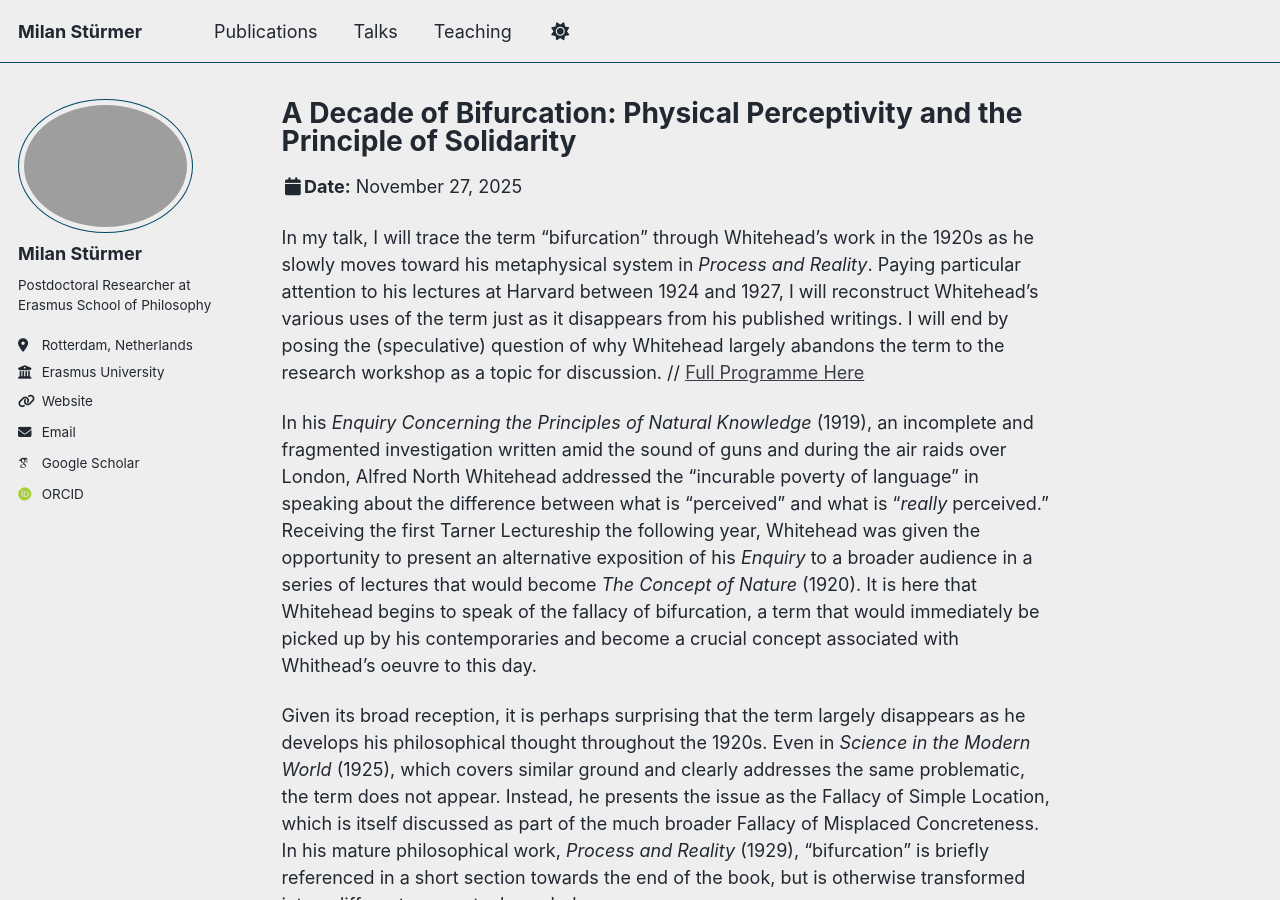
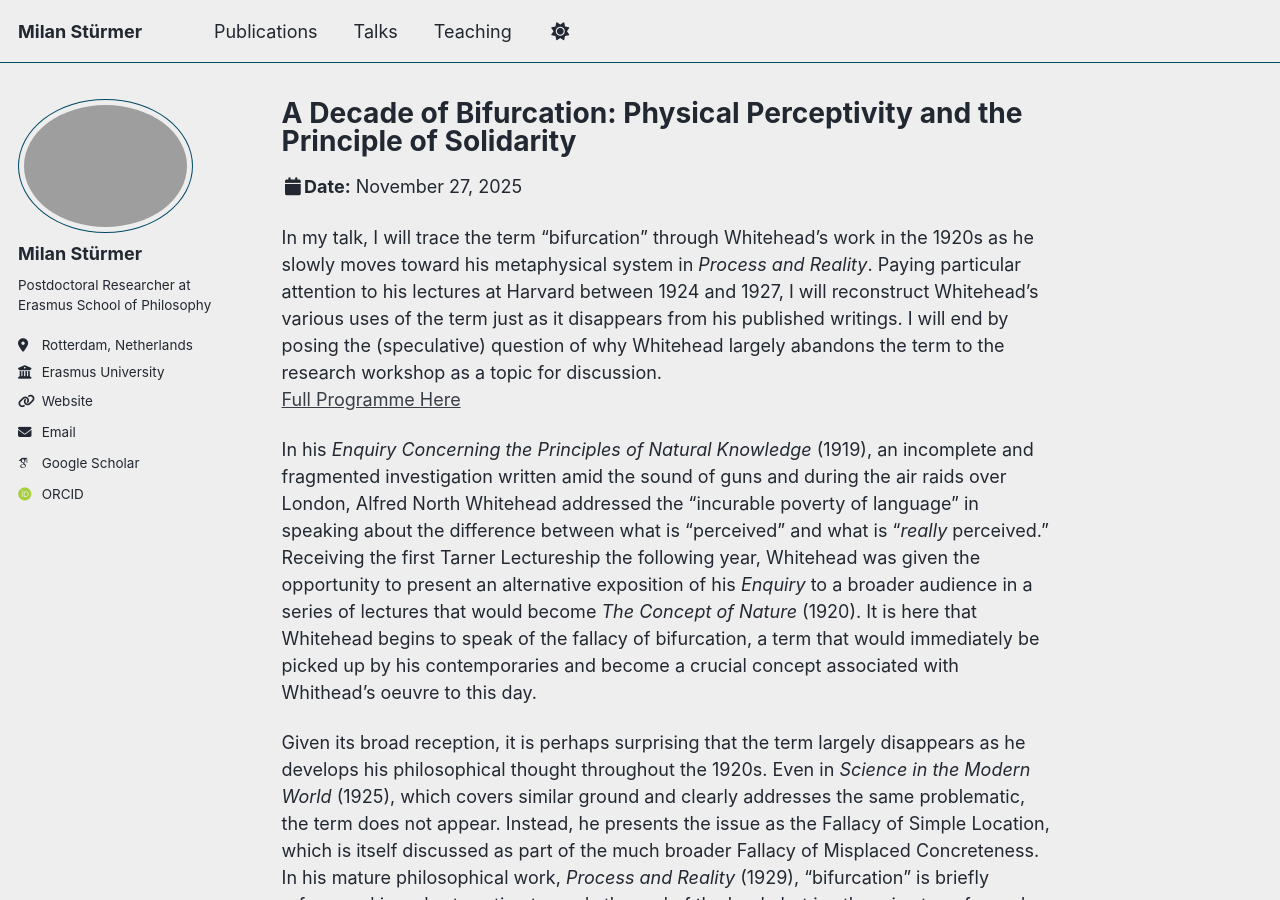
Before and after one commit to milanstuermer/milanstuermer.github.io, a Jekyll site: the page built from _talks/2025-decade-bifurcation.md, in a window 1280 px wide and 900 px high. Built offline with Jekyll 4.4.1, drawn with Linux system fonts in a browser that asks for light colours; some web fonts are replaced; a script that is not in the unit is left out.

```diff
--- a/_talks/2025-decade-bifurcation.md
+++ b/_talks/2025-decade-bifurcation.md
@@ -10,8 +10,8 @@ location: "Leuphana University Lüneburg"
 ---
 
 
-In my talk, I will trace the term “bifurcation” through Whitehead’s work in the 1920s as he slowly moves toward his metaphysical system in _Process and Reality_. Paying particular attention to his lectures at Harvard between 1924 and 1927, I will reconstruct Whitehead’s various uses of the term just as it disappears from his published writings. I will end by posing the (speculative) question of why Whitehead largely abandons the term to the research workshop as a topic for discussion.
-// [Full Programme Here](https://www.leuphana.de/fileadmin/user_upload/portale/disruptive-contition/bifurcation_operation/bifurcation-operation-programme.pdf)
+In my talk, I will trace the term “bifurcation” through Whitehead’s work in the 1920s as he slowly moves toward his metaphysical system in _Process and Reality_. Paying particular attention to his lectures at Harvard between 1924 and 1927, I will reconstruct Whitehead’s various uses of the term just as it disappears from his published writings. I will end by posing the (speculative) question of why Whitehead largely abandons the term to the research workshop as a topic for discussion.\
+[Full Programme Here](https://www.leuphana.de/fileadmin/user_upload/portale/disruptive-contition/bifurcation_operation/bifurcation-operation-programme.pdf)
 
 In his _Enquiry Concerning the Principles of Natural Knowledge_ (1919), an incomplete and fragmented investigation written amid the sound of guns and during the air raids over London, Alfred North Whitehead addressed the “incurable poverty of language” in speaking about the difference between what is “perceived” and what is “_really_ perceived.” Receiving the first Tarner Lectureship the following year, Whitehead was given the opportunity to present an alternative exposition of his _Enquiry_ to a broader audience in a series of lectures that would become _The Concept of Nature_ (1920). It is here that Whitehead begins to speak of the fallacy of bifurcation, a term that would immediately be picked up by his contemporaries and become a crucial concept associated with Whithead’s oeuvre to this day.
 
```
